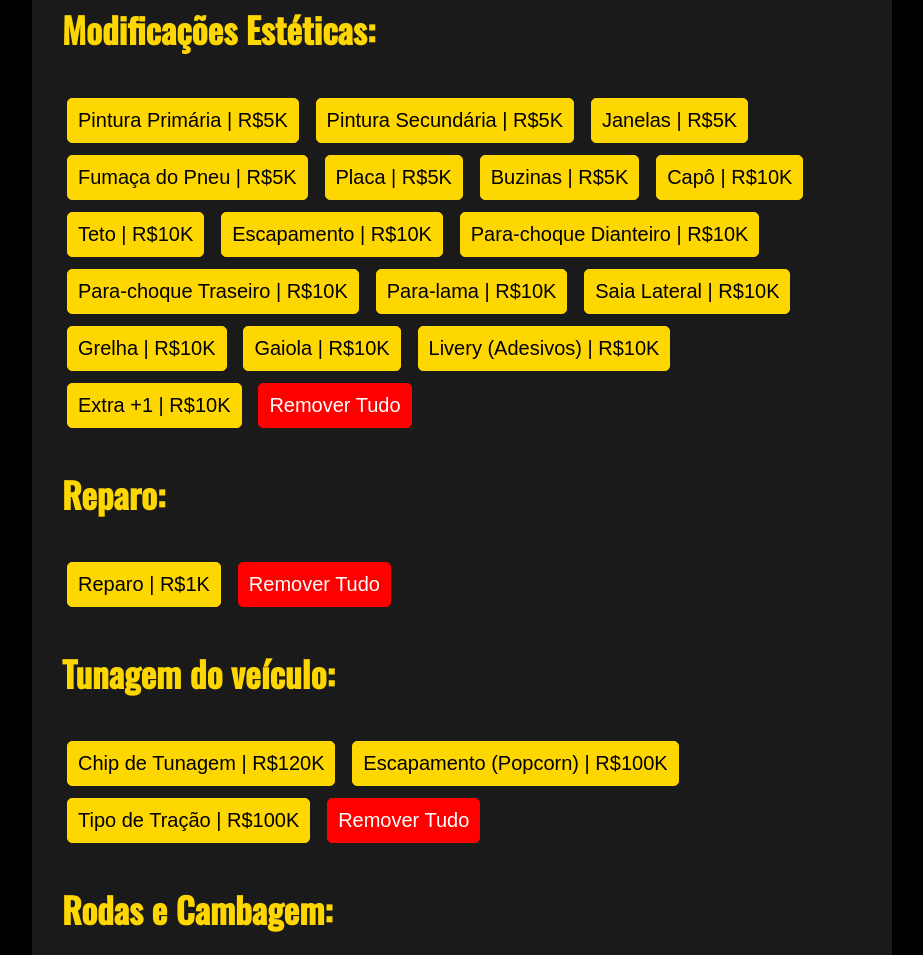
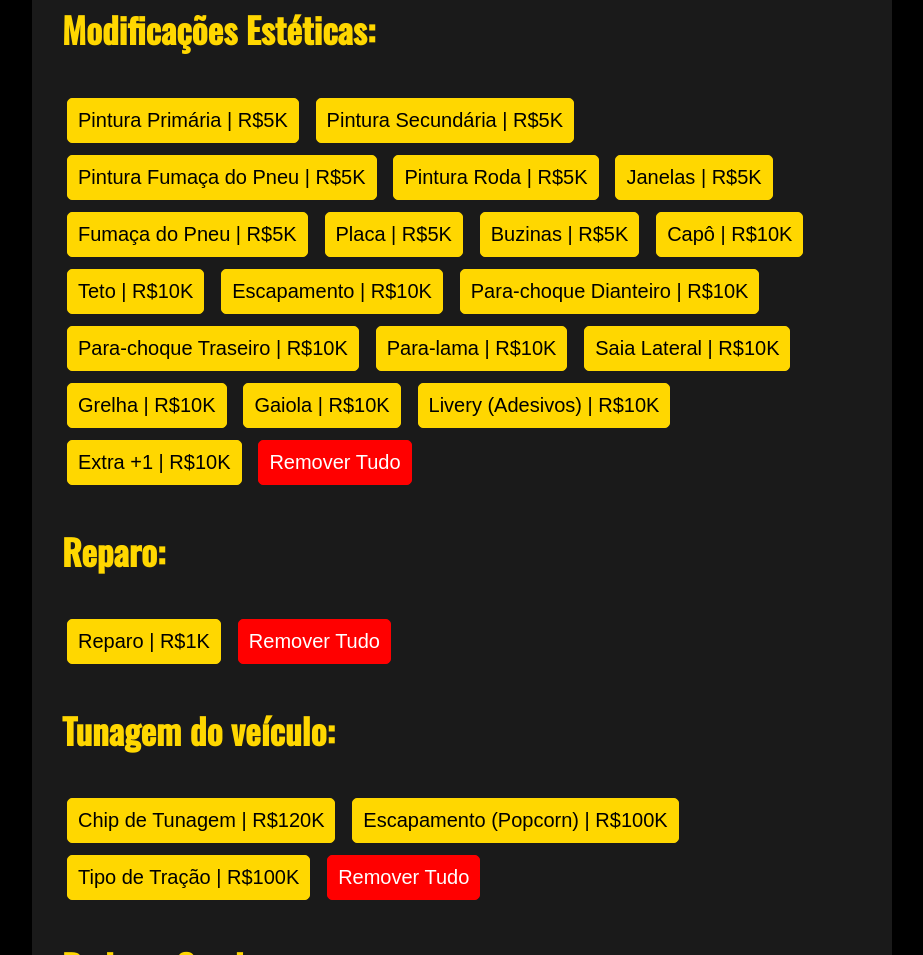
Before and after one commit to martelinhodeouroatlantarj/martelinhodeouroatlantarj.github.io, a plain HTML site: page index.html in a window 1280 px wide. Shown: the part 920-1875 px from the top of the page, without its empty margins (178-1101 px from the left). Drawn offline with nearby package versions, Linux system fonts and the light colour scheme.

Commit message:
Update index.html

```diff
--- a/index.html
+++ b/index.html
@@ -105,6 +105,8 @@
         <h3>Modificações Estéticas:</h3>
         <button onclick="addItem('Categoria2', 'Pintura Primária', 5000)">Pintura Primária | R$5K</button>
         <button onclick="addItem('Categoria2', 'Pintura Secundária', 5000)">Pintura Secundária | R$5K</button>
+        <button onclick="addItem('Categoria2', 'Pintura Fumaça do Pneu', 5000)">Pintura Fumaça do Pneu | R$5K</button>
+        <button onclick="addItem('Categoria2', 'Pintura Roda', 5000)">Pintura Roda | R$5K</button>
         <button onclick="addItem('Categoria2', 'Janelas', 5000)">Janelas | R$5K</button>
         <button onclick="addItem('Categoria2', 'Fumaça do Pneu', 5000)">Fumaça do Pneu | R$5K</button>
         <button onclick="addItem('Categoria2', 'Placa', 5000)">Placa | R$5K</button>
```
